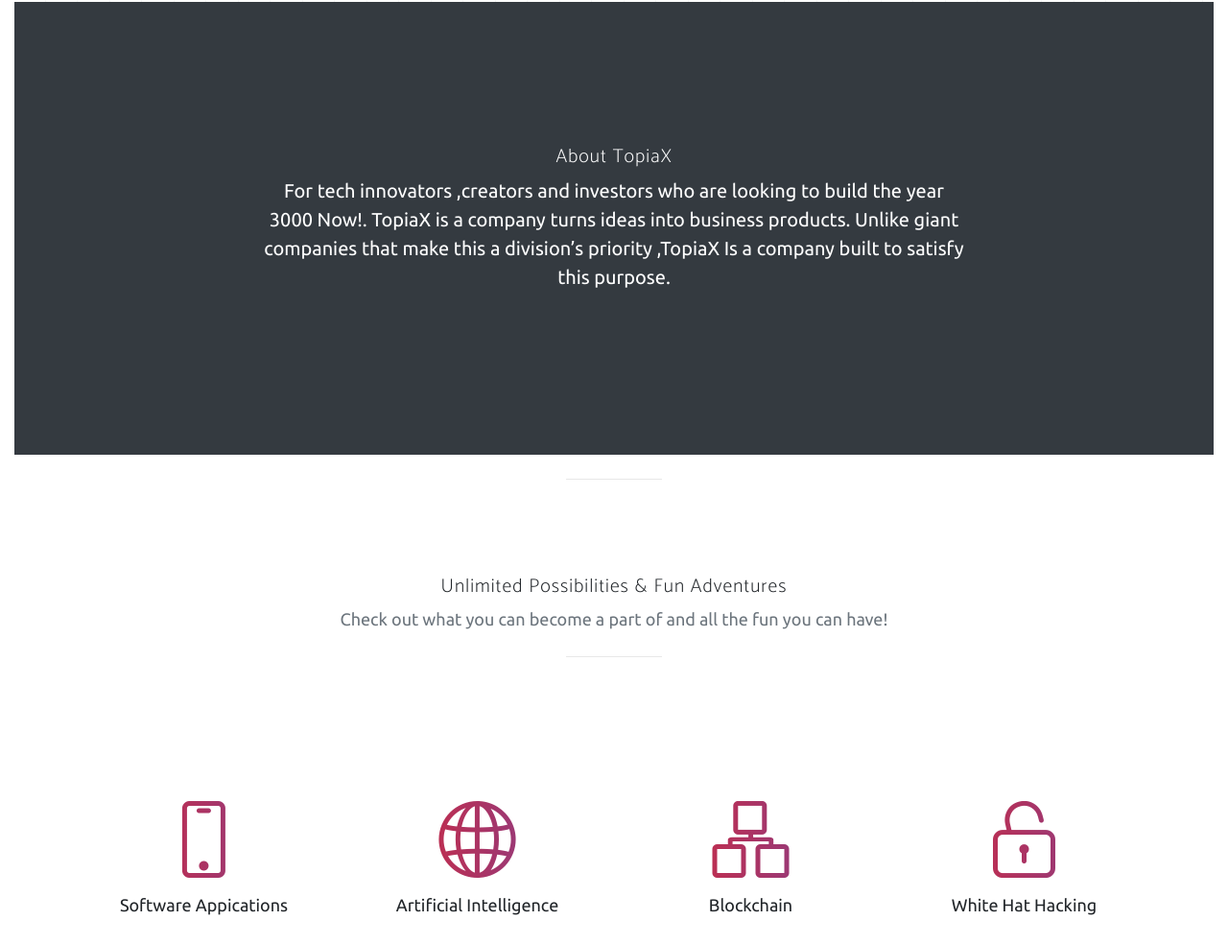
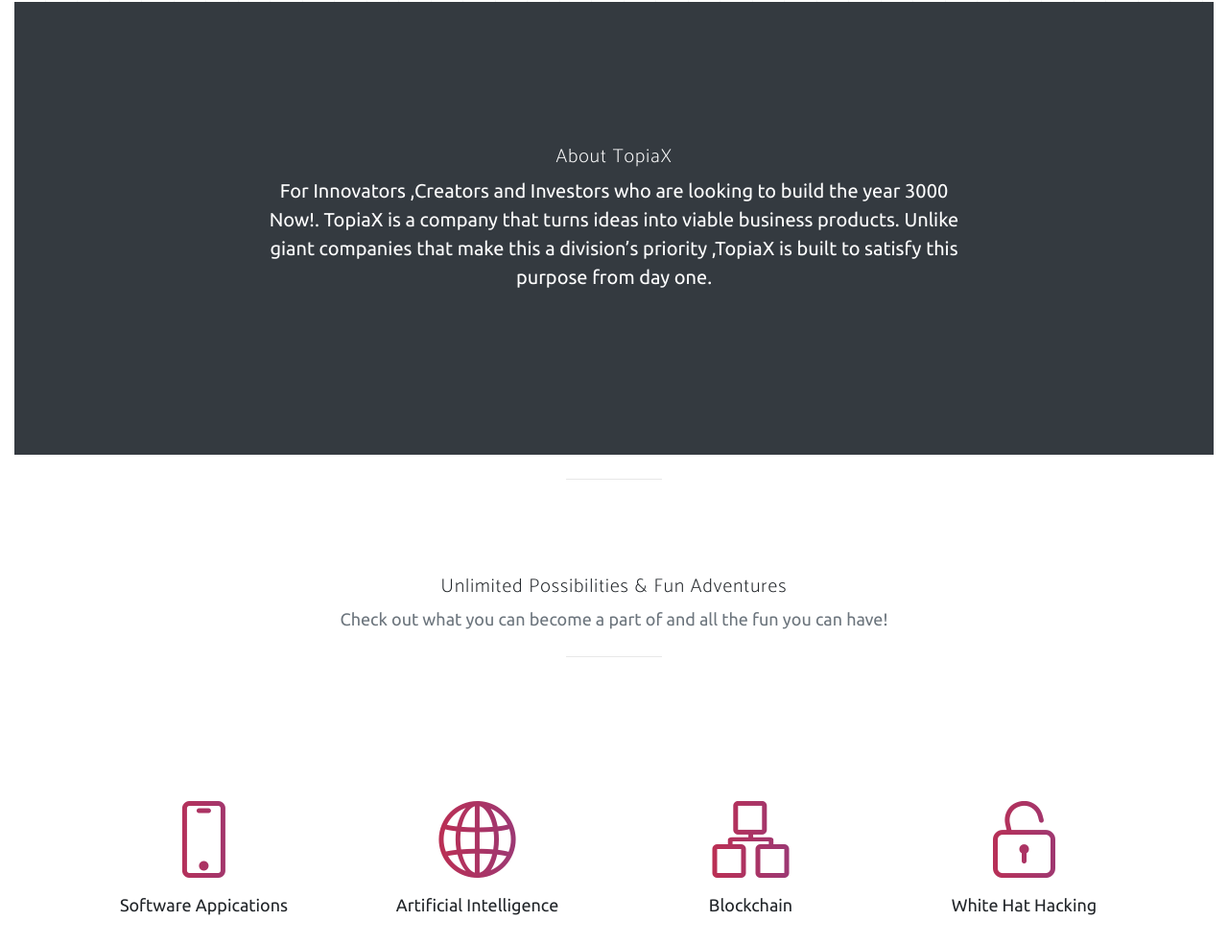
Before and after one commit to CyprianTinasheAarons/topiaX, a plain HTML site: page index.html in a window 1280 px wide. Shown: the part 798-1782 px from the top of the page at 96% size. Drawn offline with nearby package versions, Linux system fonts and the light colour scheme; a web font is replaced by a local one.

Commit message:
added text

```diff
--- a/index.html
+++ b/index.html
@@ -74,11 +74,11 @@
             <div class="row">
                 <div class="col-md-8 mx-auto">
                     <h5 class="section-heading text-white">About TopiaX</h5>
-                    <p class="lead text-white">For tech innovators ,creators and investors
+                    <p class="lead text-white">For Innovators ,Creators and Investors
                         who are looking to build the year 3000 Now!.
-                        TopiaX is a company turns ideas into business products.
+                        TopiaX is a company that turns ideas into viable business products.
                         Unlike giant companies that make this a division’s priority ,TopiaX
-                        Is a company  built to satisfy this purpose.</p>
+                        is built to satisfy this purpose from day one.</p>
 
                 </div>
             </div>
```
